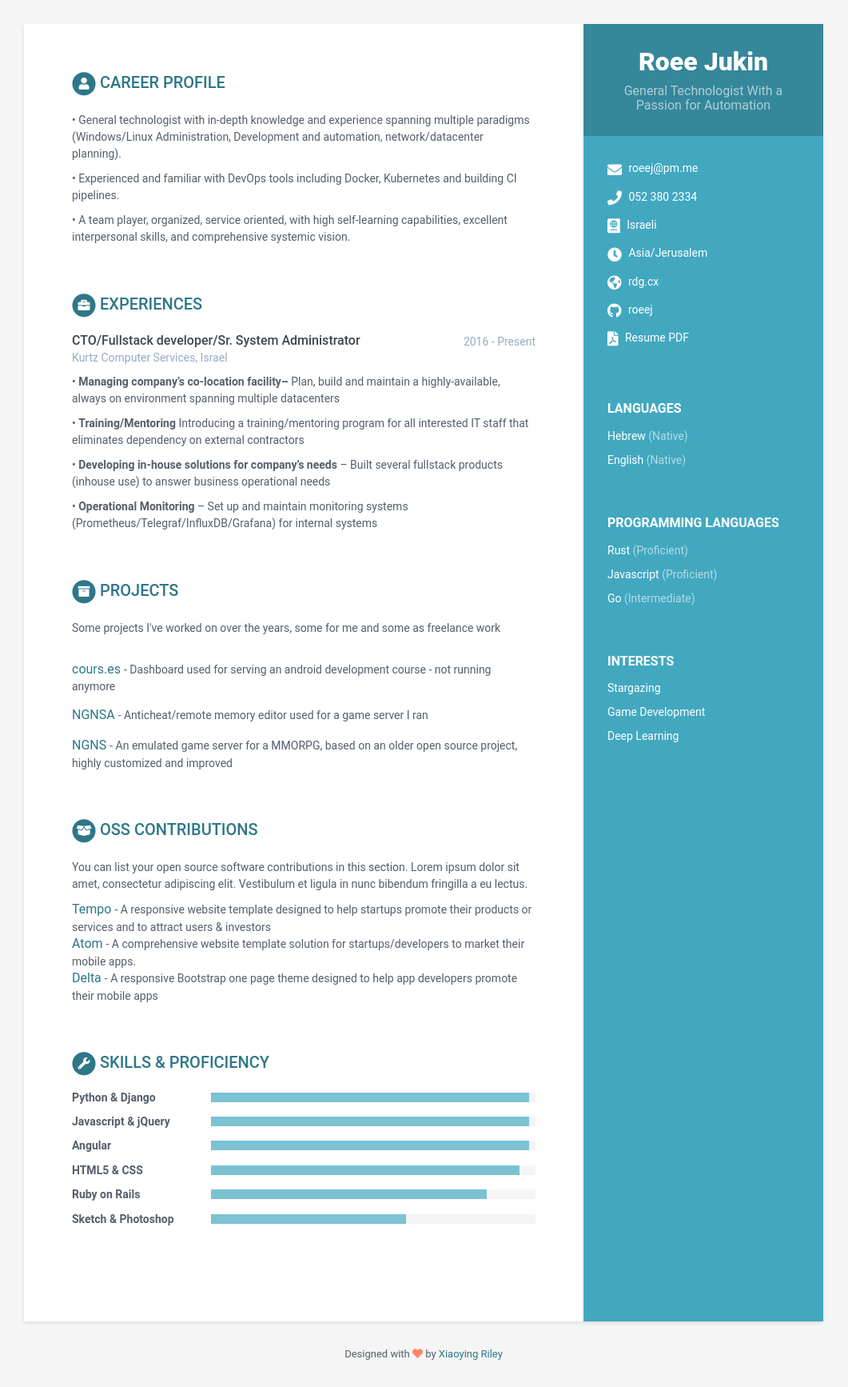
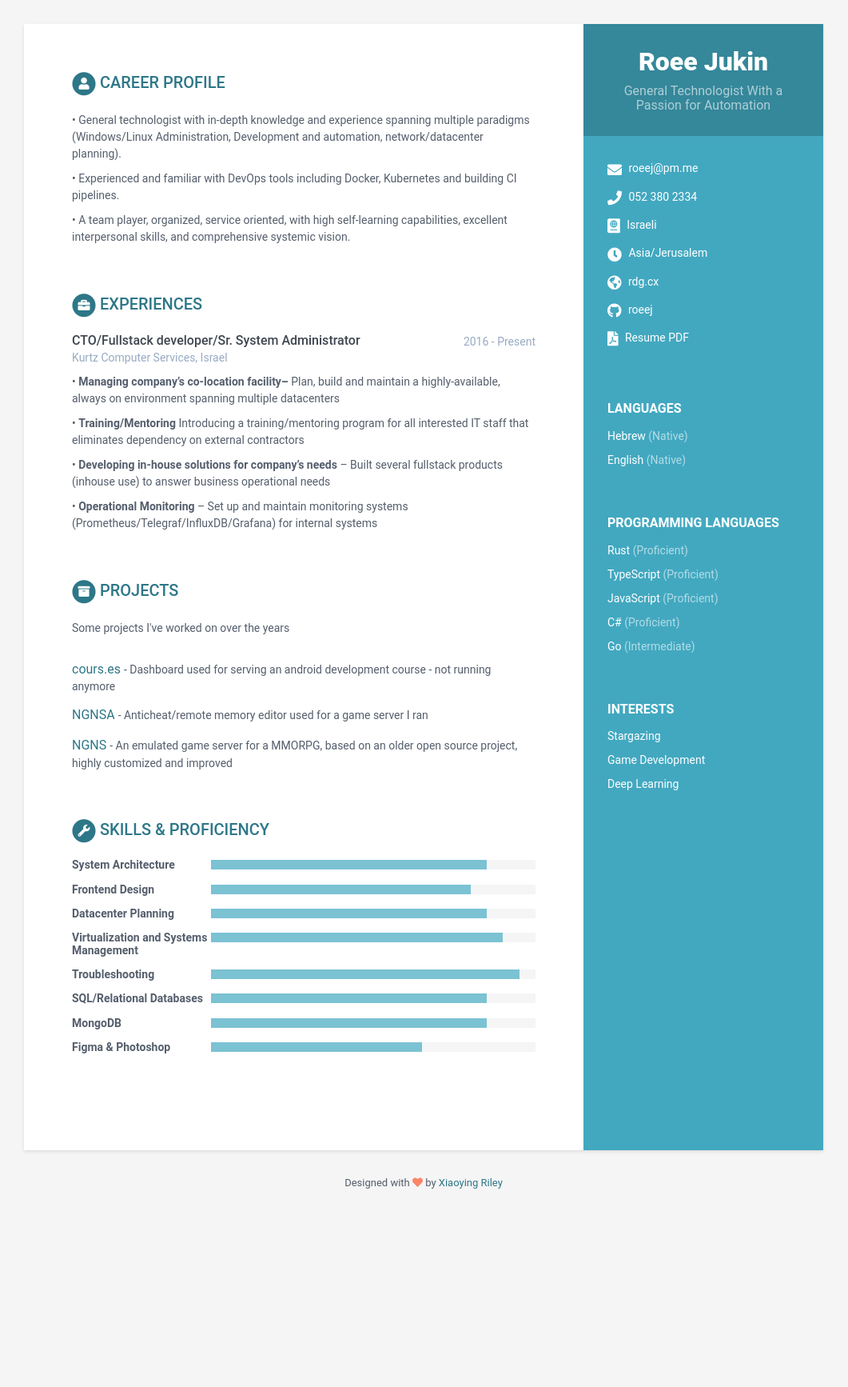
Before and after one commit to Omri-Jukin/cv, a Jekyll site: the page built from index.html, in a window 1280 px wide. Shown: the whole page at 80% size, without its empty margins (110-1171 px from the left). Built offline with Jekyll 4.4.1, drawn with Linux system fonts in a browser that asks for light colours; after the commit the page ends 1519 px from its top, so only the background shows below that.

Commit message:
looks like it's done

```diff
--- a/_data/data.yml
+++ b/_data/data.yml
@@ -40,7 +40,11 @@ sidebar:
       info:
         - idiom: Rust
           level: Proficient
-        - idiom: Javascript
+        - idiom: TypeScript
+          level: Proficient
+        - idiom: JavaScript
+          level: Proficient
+        - idiom: C#
           level: Proficient
         - idiom: Go
           level: Intermediate
@@ -79,7 +83,7 @@ experiences:
 projects:
     title: Projects
     intro: >
-      Some projects I've worked on over the years, some for me and some as freelance work
+      Some projects I've worked on over the years
     assignments:
       - title: cours.es
         link: "https://github.com/RoeeJ/coursedashboard"
@@ -92,46 +96,45 @@ projects:
         tagline: "An emulated game server for a MMORPG, based on an older open source project, highly customized and improved"
 
 
-oss:
-    title: OSS Contributions
-    intro: >
-      You can list your open source software contributions in this
-      section. Lorem ipsum dolor sit amet, consectetur adipiscing elit.
-      Vestibulum et ligula in nunc bibendum fringilla a eu lectus.
-    contributions:
-      - title: Tempo
-        link: "#"
-        tagline: "A responsive website template designed to help startups promote their products or services and to attract users &amp; investors"
-
-      - title: Atom
-        link: "#"
-        tagline: "A comprehensive website template solution for startups/developers to market their mobile apps."
-
-      - title: Delta
-        link: "#"
-        tagline: "A responsive Bootstrap one page theme designed to help app developers promote their mobile apps"
+# oss:
+#     title: OSS Contributions
+#     intro: >
+#       You can list your open source software contributions in this
+#       section. Lorem ipsum dolor sit amet, consectetur adipiscing elit.
+#       Vestibulum et ligula in nunc bibendum fringilla a eu lectus.
+#     contributions:
+#       - title: Tempo
+#         link: "#"
+#         tagline: "A responsive website template designed to help startups promote their products or services and to attract users &amp; investors"
+#
+#       - title: Atom
+#         link: "#"
+#         tagline: "A comprehensive website template solution for startups/developers to market their mobile apps."
+#
+#       - title: Delta
+#         link: "#"
+#         tagline: "A responsive Bootstrap one page theme designed to help app developers promote their mobile apps"
 
 skills:
     title: Skills &amp; Proficiency
 
     toolset:
-      - name: Python & Django
-        level: 98%
-
-      - name: Javascript & jQuery
-        level: 98%
-
-      - name: Angular
-        level: 98%
-
-      - name: HTML5 & CSS
+      - name: System Architecture
+        level: 85%
+      - name: Frontend Design
+        level: 80%
+      - name: Datacenter Planning
+        level: 85%
+      - name: Virtualization and Systems Management
+        level: 90%
+      - name: Troubleshooting
         level: 95%
-
-      - name: Ruby on Rails
+      - name: SQL/Relational Databases
         level: 85%
-
-      - name: Sketch & Photoshop
-        level: 60%
+      - name: MongoDB
+        level: 85%
+      - name: Figma & Photoshop
+        level: 65%
 
 footer: >
     Designed with <i class="fas fa-heart"></i> by <a href="http://themes.3rdwavemedia.com" target="_blank" rel="nofollow">Xiaoying Riley</a>
--- /dev/null
+++ b/html2pdf.txt
@@ -0,0 +1 @@
+https://www.web2pdfconvert.com/
```
Also changed, not shown: README.md (deleted), 6 other files.
